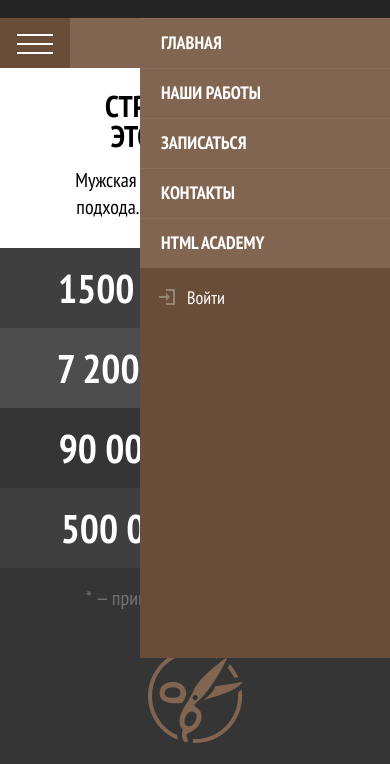
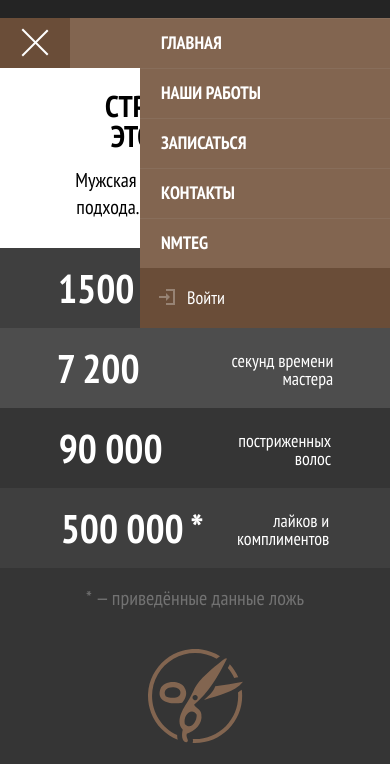
Before and after one commit to DarBaala/barbershop, a plain HTML site: page index.html in a window 390 px wide. Both pictures are taken after a click on the button 355 px from the left and 108 px from the top of the page. Shown: the part 65-829 px from the top of the page. Drawn offline with Linux system fonts and the light colour scheme.

Commit message:
Create: translition in burger menu

```diff
--- a/index.html
+++ b/index.html
@@ -31,9 +31,9 @@
           </h2>
           <div class="header-mobile__block">
             <button class="header-mobile__burger">
-              <span class="header-mobile__line"> </span
-              ><span class="header-mobile__line"> </span
-              ><span class="header-mobile__line"> </span>
+              <span class="header-mobile__line-one"> </span
+              ><span class="header-mobile__line-two"> </span
+              ><span class="header-mobile__line-three"> </span>
             </button>
             <div class="header-mobile__layots">
               <ul class="header-mobile__menu">
@@ -50,7 +50,7 @@
                   <a href="#" class="header-mobile__link">КОНТАКТЫ</a>
                 </li>
                 <li class="header-mobile__item">
-                  <a href="#" class="header-mobile__link">HTML ACADEMY</a>
+                  <a href="#" class="header-mobile__link">NMTEG</a>
                 </li>
               </ul>
               <div class="header-mobile__authorization">
--- a/js/main.js
+++ b/js/main.js
@@ -26,4 +26,13 @@ headerMobile.addEventListener("click", function () {
   document
     .querySelector(".header-mobile__link-text")
     .classList.toggle("header-mobile__link-text--active");
+  document
+    .querySelector(".header-mobile__line-one")
+    .classList.toggle("header-mobile__line-one--active");
+  document
+    .querySelector(".header-mobile__line-two")
+    .classList.toggle("header-mobile__line-two--active");
+  document
+    .querySelector(".header-mobile__line-three")
+    .classList.toggle("header-mobile__line-three--active");
 });
--- a/sass/_media.sass
+++ b/sass/_media.sass
@@ -308,13 +308,12 @@
         padding-left: 19px
         padding-top: 18px
         background-color: #6A4D38
-        min-height: 390px
+        min-height: 60px
       &__authorization-link
       &__icon
         margin-bottom: -1px
         margin-right: 12px
       &__burger
-        overflow: hidden
         padding: 16px 0 0 0
         right: 0
         top: 0
@@ -327,15 +326,40 @@
         border: none
         background-color: #6A4D38
         cursor: pointer
+        transition: .3s
         &--active
+          padding-top: 23px
           left: 0
-          right: none
       &__line
-        margin-bottom: 7px
-        width: 36px
-        height: 2px
-        background-color: #FFFFFF
-        &:first-child
+        &-one
+          margin-bottom: 7px
+          width: 36px
+          height: 2px
+          background-color: #FFFFFF
+        &-two
+          margin-bottom: 7px
+          width: 36px
+          height: 2px
+          background-color: #FFFFFF
+        &-three
+          margin-bottom: 7px
+          width: 36px
+          height: 2px
+          background-color: #FFFFFF
+      &__line
+        &-two--active
+          display: none
+        &-one--active
+          content: ''
+          margin-bottom: -1px
+          transform: rotate(45deg)
+          transition: bottom 300ms, transform 300ms 300ms cubic-bezier(0.68, -0.55, 0.265, 1.55)
+        &-three--active
+          content: ''
+          margin-bottom: -1px
+          transform: rotate(-45deg)
+          transition: bottom 300ms, transform 300ms 300ms cubic-bezier(0.68, -0.55, 0.265, 1.55)
+
   .advantages
     padding-top: 131px
     &__blocks
```
Also changed, not shown: css/style.css, 1 other file.
